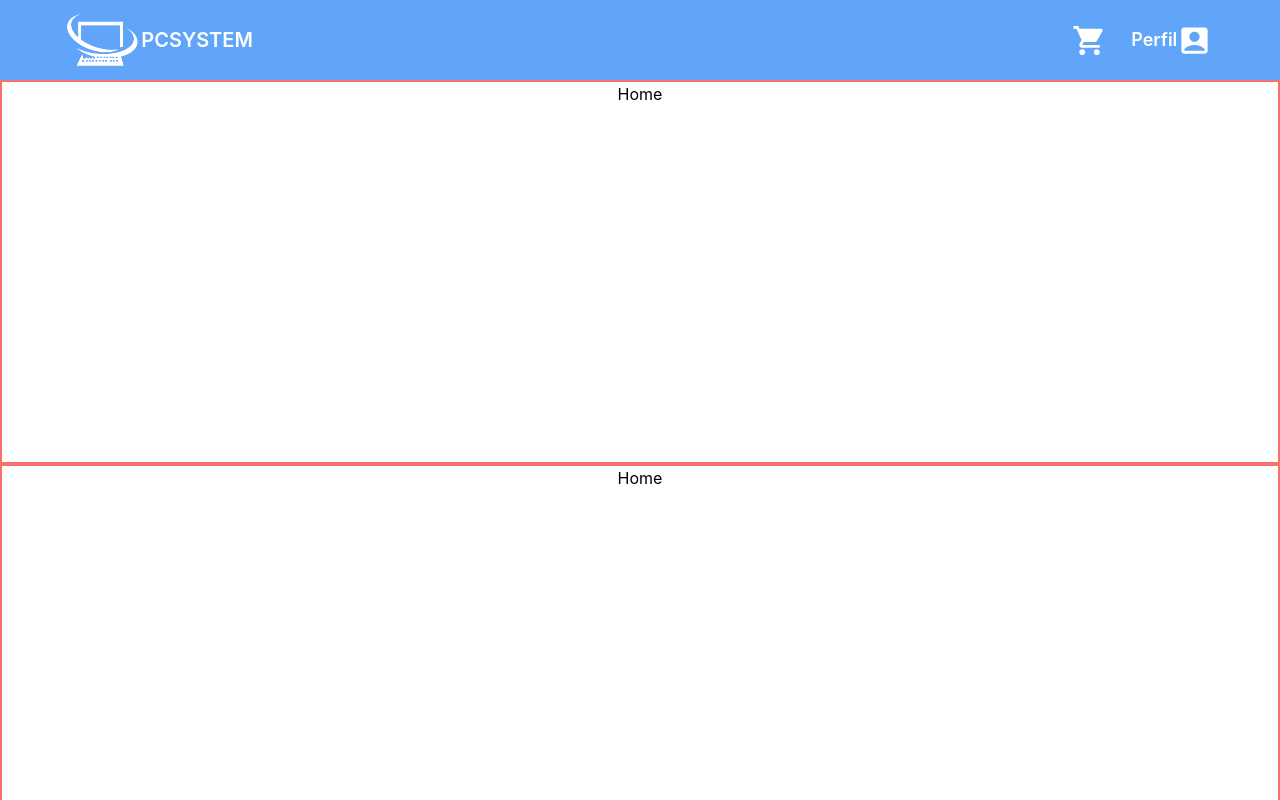
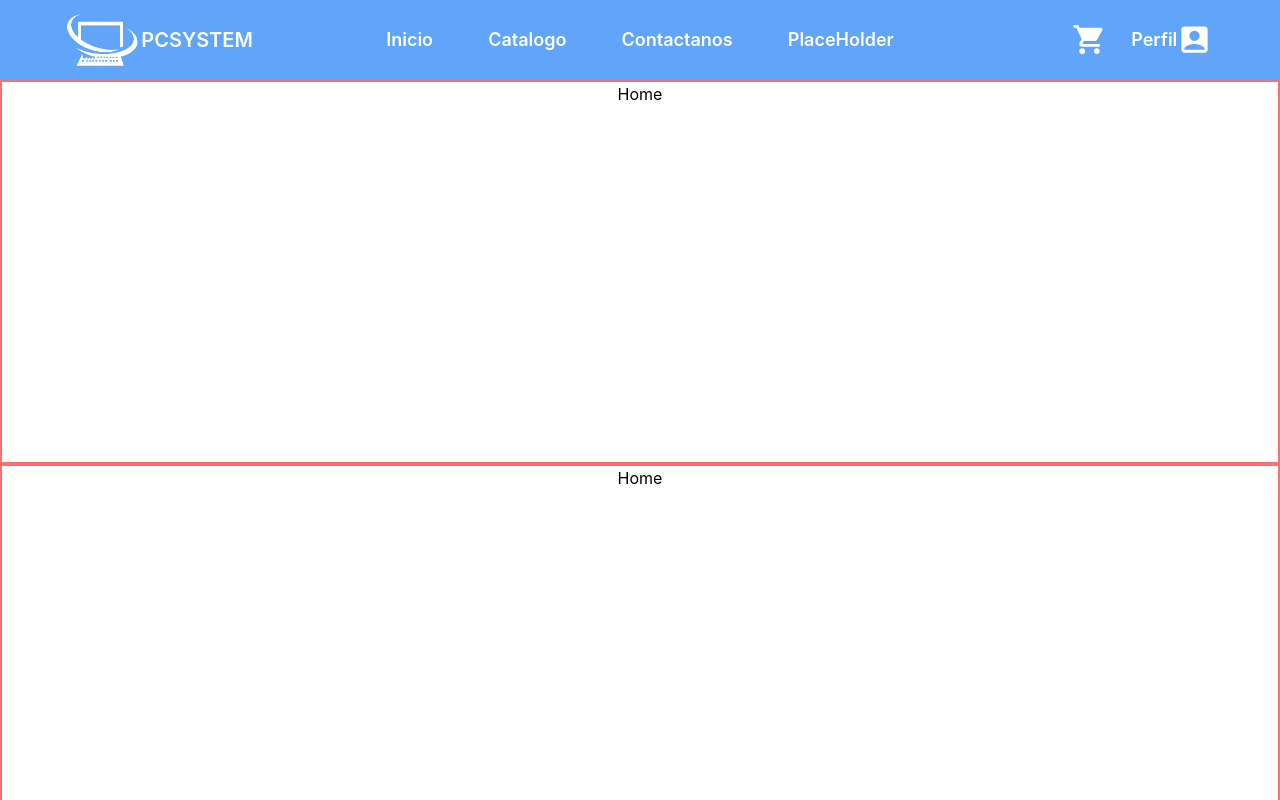
Before and after one commit to Chaphloziferar/pcsystem-website, a React (Create React App) app: page /home in a window 1280 px wide. Shown: the top 800 px of the page. Built offline with nearby package versions, Linux system fonts and the light colour scheme.

Commit message:
Search bar removed

```diff
--- a/src/components/Header.tsx
+++ b/src/components/Header.tsx
@@ -1,10 +1,7 @@
 import React from "react";
 import Logo from "../assets/PCSYSTEM_Logo.png";
-import SearchBar from "./SearchBar";
-import Data from "../Data.json";
 import ShoppingCartIcon from '@mui/icons-material/ShoppingCart';
 import AccountBoxIcon from '@mui/icons-material/AccountBox';
-import LogoutIcon from '@mui/icons-material/Logout';
 
 
 const Header = () =>{
@@ -17,16 +14,38 @@ const Header = () =>{
                         <p className="text-white font-semibold text-xl">PCSYSTEM</p>
                     </div>
                 </div>
-                <div className="w-1/2 mx-2 h-12 ">
+                <div className="w-1/2 mx-2 h-12 flex justify-center">
                      {/*<SearchBar placeholder="Buscar..." data={Data}/>*/}
+                     <ul className="w-full flex flex-row justify-evenly items-center">
+                        <li className="NavItem">
+                            <a href="/home">
+                                Inicio
+                            </a>
+                        </li>
+                        <li className="NavItem">
+                            <a href="/Login">
+                                Catalogo
+                            </a>
+                        </li>
+                        <li className="NavItem">
+                            <a href="#">
+                                Contactanos
+                            </a>
+                        </li>
+                        <li className="NavItem">
+                            <a href="#">
+                                PlaceHolder
+                            </a>
+                        </li>
+                     </ul>
                 </div>
                 <div className="w-1/4 h-12 flex items-center justify-end mx-2 ">
-                    <div className="w-1/4  flex justify-center ">
+                    <div className="w-1/4 h-4/5 flex justify-center items-center rounded-xl hover:bg-blue-500 hover:shadow-lg">
                         <ShoppingCartIcon fontSize="large" style={{ color: '#fff' }}/>
                     </div>
-                    <div className="flex justify-evenly w-1/3 items-center">
+                    <div className="flex h-4/5 justify-evenly w-1/3 items-center rounded-xl hover:bg-blue-500 hover:shadow-lg">
                         <div className="w-full flex flex-row justify-center items-center">
-                            <p className="text-white font-semibold text-lg">Perfil</p>
+                            <span className="text-white font-semibold text-lg">Perfil</span>
                             <AccountBoxIcon fontSize="large" style={{ color: '#fff' }}/>
                         </div>
                     </div>
--- a/src/index.css
+++ b/src/index.css
@@ -23,3 +23,7 @@ code {
 .FootLink {
   @apply text-white font-semibold mb-1 hover:text-teal-700 transition-shadow w-1/3
 }
+
+.NavItem {
+  @apply text-white font-semibold text-lg rounded-xl m-auto px-3 py-2 hover:bg-blue-500 hover:shadow-lg
+}
```
